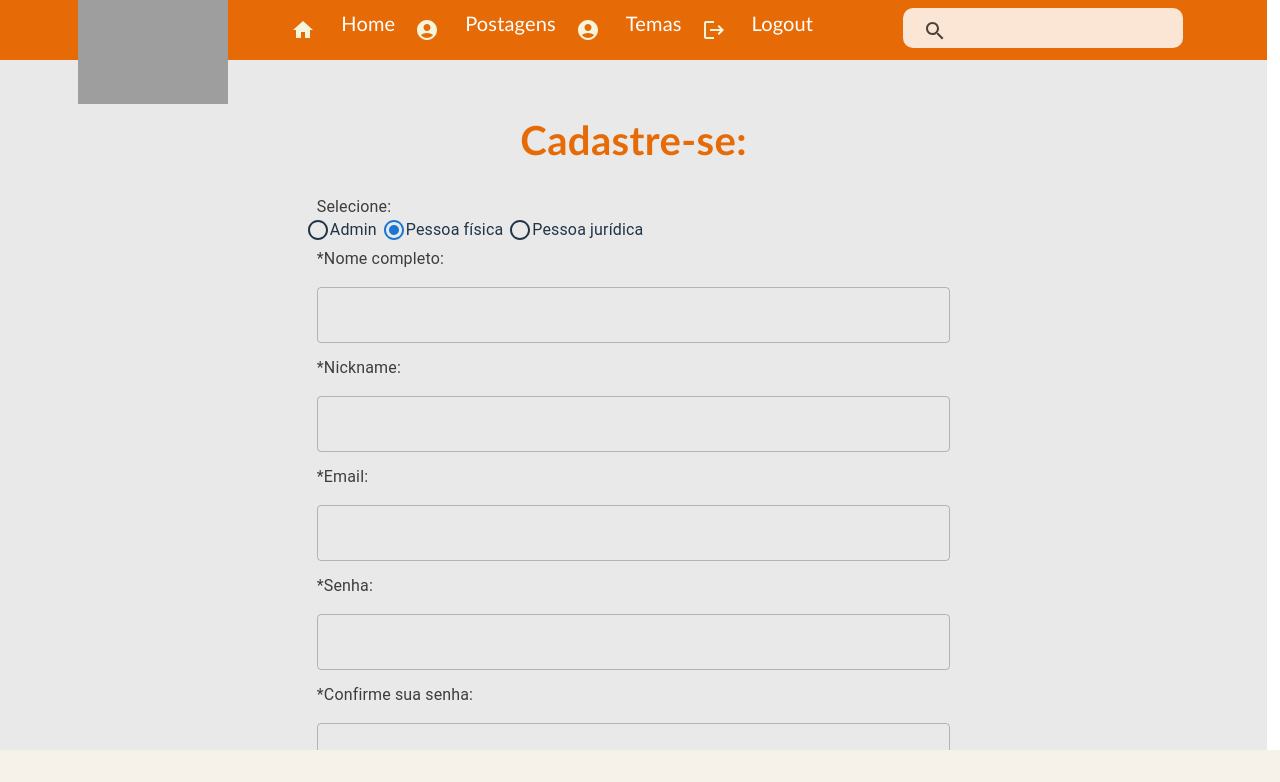
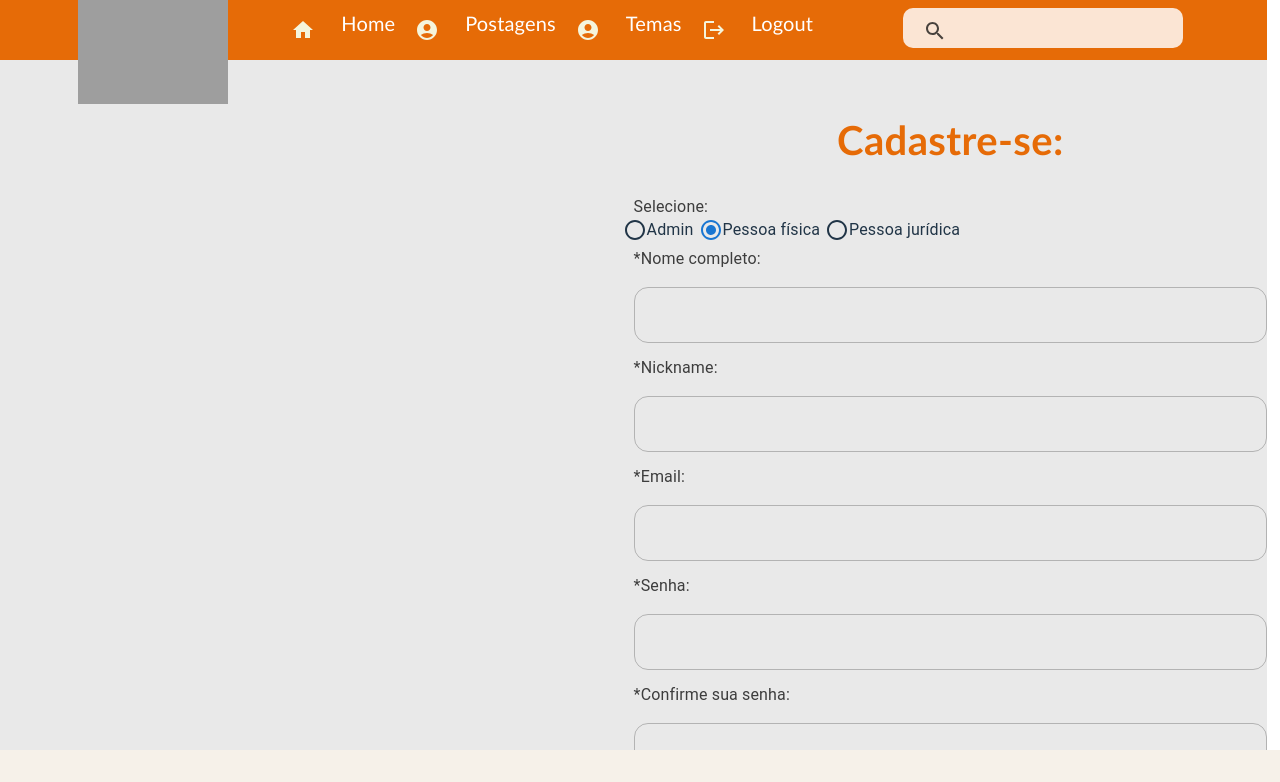
Before and after one commit to Beatriz-CGomes/Projeto-Donare-front, a React (Vite) app: page /cadastrar in a window 1280 px wide. Shown: the top 782 px of the page. Built offline with nearby package versions, Linux system fonts and the light colour scheme; grey boxes are pictures that could not be loaded; the HTML template or start-up script is replaced by a standard one.

Commit message:
Estilização da página de cadastro.

```diff
--- a/src/pages/Cadastro/Cadastro.css
+++ b/src/pages/Cadastro/Cadastro.css
@@ -33,8 +33,8 @@
     font-size: 12px !important;
 }
 
-.form {
-    border-radius: 14px;
+.formulario .MuiOutlinedInput-root {
+    border-radius: 14px !important;
 }
 
 .botao {
--- a/src/pages/Cadastro/Cadastro.tsx
+++ b/src/pages/Cadastro/Cadastro.tsx
@@ -63,7 +63,10 @@ function Cadastrar() {
     }, [userResult])
 
     return (
-        <Grid container className="bg-page" justifyContent="center">
+        <Grid container className="bg-page" justifyContent="space-around">
+            <Grid item xs={6}>
+
+            </Grid>
             <Grid item xs={6} className="grid-form" alignItems="center">
 
                 <form onSubmit={cadastrar}>
@@ -83,22 +86,22 @@ function Cadastrar() {
                     </FormControl>
 
                     <Typography className="text-form">*Nome completo:</Typography>
-                    <TextField className="form" value={user.nome} onChange={(e: ChangeEvent<HTMLInputElement>) => updateModel(e)} name="nome" id="nome" variant="outlined" margin="normal" fullWidth />
+                    <TextField className="formulario" value={user.nome} onChange={(e: ChangeEvent<HTMLInputElement>) => updateModel(e)} name="nome" id="nome" variant="outlined" margin="normal" fullWidth />
 
                     <Typography className="text-form">*Nickname: </Typography>
-                    <TextField className="form" value={user.nickname} onChange={(e: ChangeEvent<HTMLInputElement>) => updateModel(e)} name="nickname" id="nickname" variant="outlined" margin="normal" fullWidth />
+                    <TextField className="formulario" value={user.nickname} onChange={(e: ChangeEvent<HTMLInputElement>) => updateModel(e)} name="nickname" id="nickname" variant="outlined" margin="normal" fullWidth />
 
                     <Typography className="text-form">*Email:</Typography>
-                    <TextField className="form" value={user.usuario} onChange={(e: ChangeEvent<HTMLInputElement>) => updateModel(e)} name='usuario' id="usuario" variant="outlined" margin="normal" fullWidth />
+                    <TextField className="formulario" value={user.usuario} onChange={(e: ChangeEvent<HTMLInputElement>) => updateModel(e)} name='usuario' id="usuario" variant="outlined" margin="normal" fullWidth />
 
                     <Typography className="text-form">*Senha:</Typography>
-                    <TextField className="form" value={user.senha} onChange={(e: ChangeEvent<HTMLInputElement>) => updateModel(e)} type="password" name="senha" id="senha" variant="outlined" margin="normal" fullWidth />
+                    <TextField className="formulario" value={user.senha} onChange={(e: ChangeEvent<HTMLInputElement>) => updateModel(e)} type="password" name="senha" id="senha" variant="outlined" margin="normal" fullWidth />
 
                     <Typography className="text-form">*Confirme sua senha: </Typography>
-                    <TextField className="form" value={verificarSenha} onChange={(e: ChangeEvent<HTMLInputElement>) => verificaSenhaHandle(e)} type="password" name="confirmaSenha" id='confirmaSenha' variant="outlined" margin="normal" fullWidth />
+                    <TextField className="formulario" value={verificarSenha} onChange={(e: ChangeEvent<HTMLInputElement>) => verificaSenhaHandle(e)} type="password" name="confirmaSenha" id='confirmaSenha' variant="outlined" margin="normal" fullWidth />
 
                     <Typography className="text-form">Link da foto de perfil:</Typography>
-                    <TextField className="form" value={user.nome} onChange={(e: ChangeEvent<HTMLInputElement>) => updateModel(e)} name="nome" id="nome" variant="outlined" margin="normal" fullWidth />
+                    <TextField className="formulario" value={user.nome} onChange={(e: ChangeEvent<HTMLInputElement>) => updateModel(e)} name="nome" id="nome" variant="outlined" margin="normal" fullWidth />
 
                     <Typography className="text-form-foot">* campos obrigatórios</Typography>
 
```
